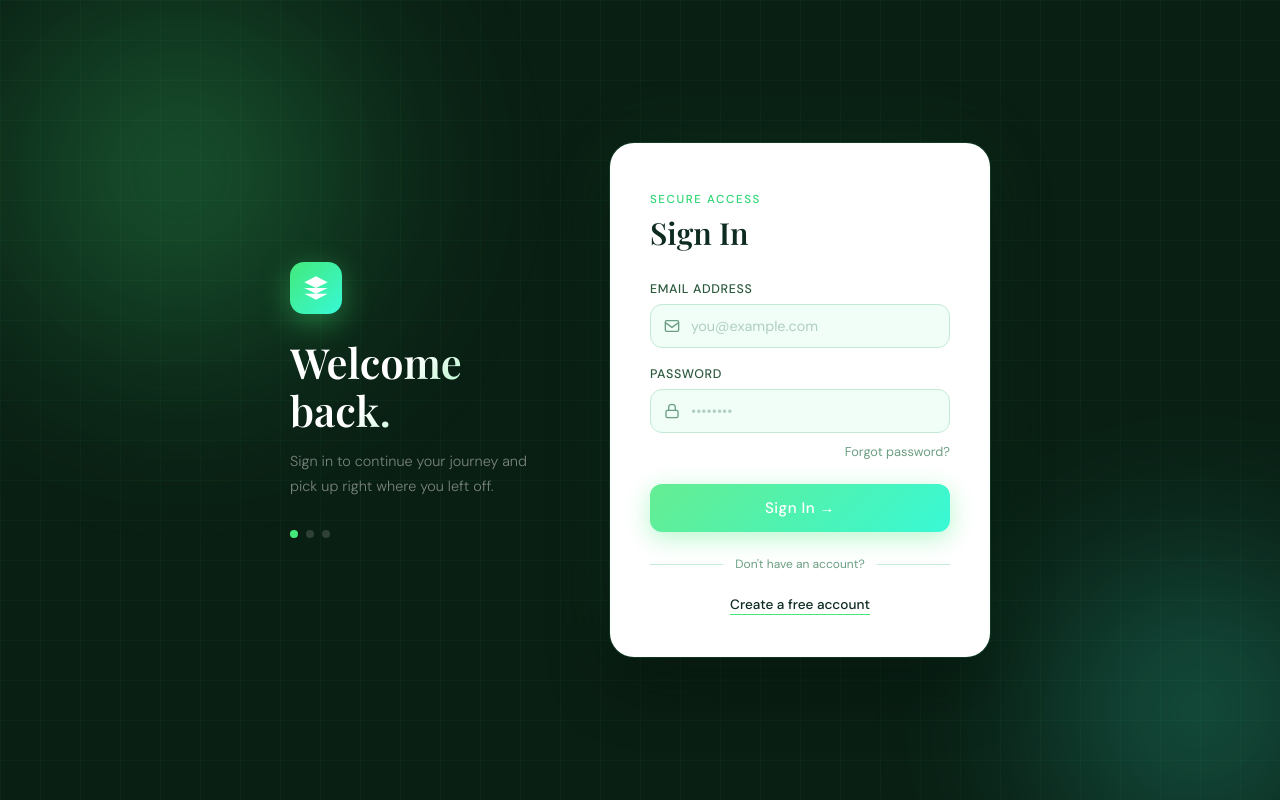
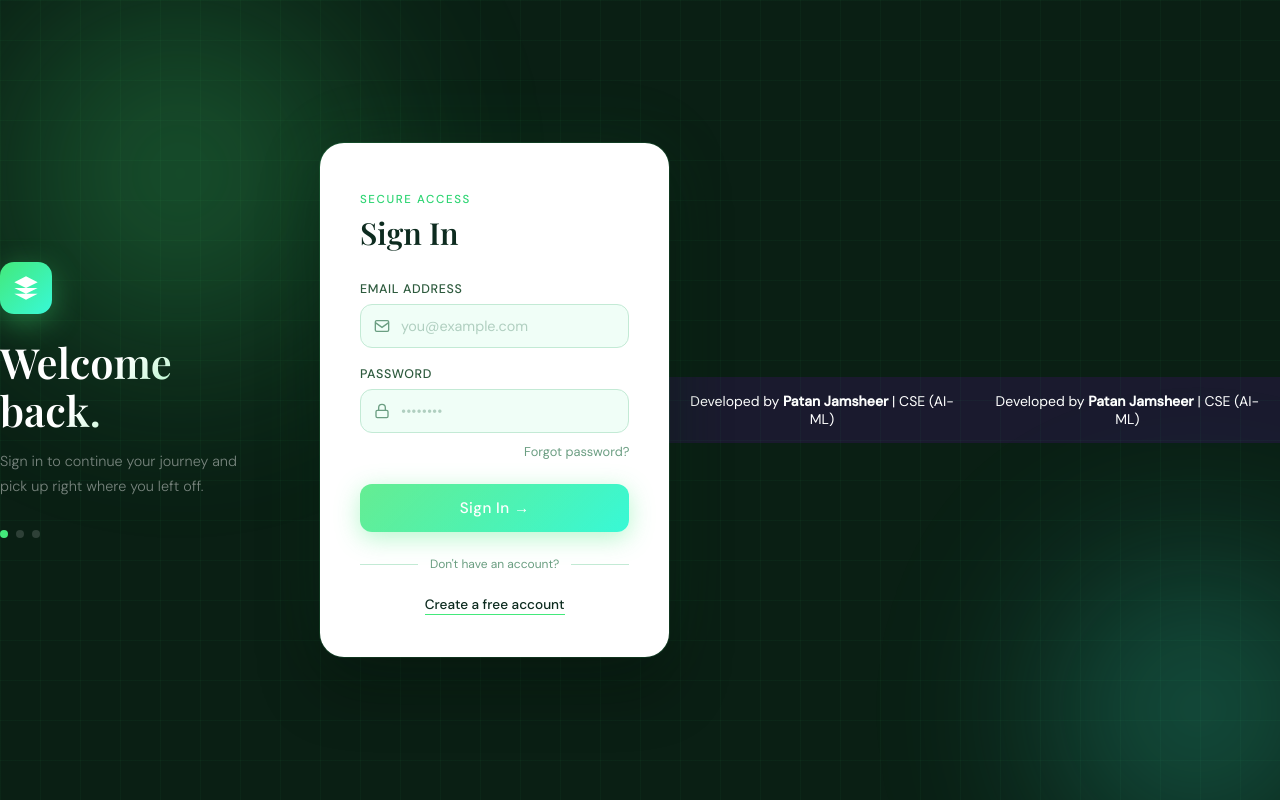
Before and after one commit to patan-jamsheer/campus-lost-found, a Flask app: page / in a window 1280 px wide. Run offline with Flask 3, Linux system fonts and the light colour scheme.

Commit message:
add developer footer

```diff
--- a/templates/admin_dashboard.html
+++ b/templates/admin_dashboard.html
@@ -357,5 +357,11 @@
         </div>
     </div>
 </div>
+<div style="text-align:center; padding:15px; background:#1a1a2e; color:#fff; font-size:14px; margin-top:20px;">
+Developed by <b>Patan Jamsheer</b> | CSE (AI-ML)
+</div>
+<div style="text-align:center; padding:15px; background:#1a1a2e; color:#fff; font-size:14px; margin-top:20px;">
+Developed by <b>Patan Jamsheer</b> | CSE (AI-ML)
+</div>
 </body>
 </html>
--- a/templates/admin_users.html
+++ b/templates/admin_users.html
@@ -166,5 +166,11 @@ function filterUsers() {
     document.getElementById('userCount').textContent = visible + ' users';
 }
 </script>
+<div style="text-align:center; padding:15px; background:#1a1a2e; color:#fff; font-size:14px; margin-top:20px;">
+Developed by <b>Patan Jamsheer</b> | CSE (AI-ML)
+</div>
+<div style="text-align:center; padding:15px; background:#1a1a2e; color:#fff; font-size:14px; margin-top:20px;">
+Developed by <b>Patan Jamsheer</b> | CSE (AI-ML)
+</div>
 </body>
 </html>
--- a/templates/dashboard.html
+++ b/templates/dashboard.html
@@ -111,5 +111,11 @@
     </div>
 </div>
 
+<div style="text-align:center; padding:15px; background:#1a1a2e; color:#fff; font-size:14px; margin-top:20px;">
+Developed by <b>Patan Jamsheer</b> | CSE (AI-ML)
+</div>
+<div style="text-align:center; padding:15px; background:#1a1a2e; color:#fff; font-size:14px; margin-top:20px;">
+Developed by <b>Patan Jamsheer</b> | CSE (AI-ML)
+</div>
 </body>
 </html>
--- a/templates/edit_profile.html
+++ b/templates/edit_profile.html
@@ -450,5 +450,11 @@ function previewPic(input) {
 }
 </script>
 
+<div style="text-align:center; padding:15px; background:#1a1a2e; color:#fff; font-size:14px; margin-top:20px;">
+Developed by <b>Patan Jamsheer</b> | CSE (AI-ML)
+</div>
+<div style="text-align:center; padding:15px; background:#1a1a2e; color:#fff; font-size:14px; margin-top:20px;">
+Developed by <b>Patan Jamsheer</b> | CSE (AI-ML)
+</div>
 </body>
 </html>
--- a/templates/found_item_detail.html
+++ b/templates/found_item_detail.html
@@ -249,5 +249,11 @@
         </div>
     </div>
 </div>
+<div style="text-align:center; padding:15px; background:#1a1a2e; color:#fff; font-size:14px; margin-top:20px;">
+Developed by <b>Patan Jamsheer</b> | CSE (AI-ML)
+</div>
+<div style="text-align:center; padding:15px; background:#1a1a2e; color:#fff; font-size:14px; margin-top:20px;">
+Developed by <b>Patan Jamsheer</b> | CSE (AI-ML)
+</div>
 </body>
 </html>
--- a/templates/found_items_list.html
+++ b/templates/found_items_list.html
@@ -249,5 +249,11 @@
     </div>
 </div>
 
+<div style="text-align:center; padding:15px; background:#1a1a2e; color:#fff; font-size:14px; margin-top:20px;">
+Developed by <b>Patan Jamsheer</b> | CSE (AI-ML)
+</div>
+<div style="text-align:center; padding:15px; background:#1a1a2e; color:#fff; font-size:14px; margin-top:20px;">
+Developed by <b>Patan Jamsheer</b> | CSE (AI-ML)
+</div>
 </body>
 </html>
--- a/templates/login.html
+++ b/templates/login.html
@@ -355,5 +355,11 @@ background-clip: text;
 
 </div>
 
+<div style="text-align:center; padding:15px; background:#1a1a2e; color:#fff; font-size:14px; margin-top:20px;">
+Developed by <b>Patan Jamsheer</b> | CSE (AI-ML)
+</div>
+<div style="text-align:center; padding:15px; background:#1a1a2e; color:#fff; font-size:14px; margin-top:20px;">
+Developed by <b>Patan Jamsheer</b> | CSE (AI-ML)
+</div>
 </body>
 </html>
--- a/templates/lost_item_detail.html
+++ b/templates/lost_item_detail.html
@@ -330,5 +330,11 @@
     </div>
 </div>
 
+<div style="text-align:center; padding:15px; background:#1a1a2e; color:#fff; font-size:14px; margin-top:20px;">
+Developed by <b>Patan Jamsheer</b> | CSE (AI-ML)
+</div>
+<div style="text-align:center; padding:15px; background:#1a1a2e; color:#fff; font-size:14px; margin-top:20px;">
+Developed by <b>Patan Jamsheer</b> | CSE (AI-ML)
+</div>
 </body>
 </html>
--- a/templates/lost_items_list.html
+++ b/templates/lost_items_list.html
@@ -196,5 +196,11 @@
         {% endif %}
     </div>
 </div>
+<div style="text-align:center; padding:15px; background:#1a1a2e; color:#fff; font-size:14px; margin-top:20px;">
+Developed by <b>Patan Jamsheer</b> | CSE (AI-ML)
+</div>
+<div style="text-align:center; padding:15px; background:#1a1a2e; color:#fff; font-size:14px; margin-top:20px;">
+Developed by <b>Patan Jamsheer</b> | CSE (AI-ML)
+</div>
 </body>
 </html>
--- a/templates/my_claims.html
+++ b/templates/my_claims.html
@@ -153,5 +153,11 @@
     </div>
     {% endif %}
 </div>
+<div style="text-align:center; padding:15px; background:#1a1a2e; color:#fff; font-size:14px; margin-top:20px;">
+Developed by <b>Patan Jamsheer</b> | CSE (AI-ML)
+</div>
+<div style="text-align:center; padding:15px; background:#1a1a2e; color:#fff; font-size:14px; margin-top:20px;">
+Developed by <b>Patan Jamsheer</b> | CSE (AI-ML)
+</div>
 </body>
 </html>
--- a/templates/profile.html
+++ b/templates/profile.html
@@ -712,5 +712,11 @@
     </div>
 </div>
 
+<div style="text-align:center; padding:15px; background:#1a1a2e; color:#fff; font-size:14px; margin-top:20px;">
+Developed by <b>Patan Jamsheer</b> | CSE (AI-ML)
+</div>
+<div style="text-align:center; padding:15px; background:#1a1a2e; color:#fff; font-size:14px; margin-top:20px;">
+Developed by <b>Patan Jamsheer</b> | CSE (AI-ML)
+</div>
 </body>
 </html>
--- a/templates/report_found.html
+++ b/templates/report_found.html
@@ -417,5 +417,11 @@
     document.getElementById('date_found').max = new Date().toISOString().split('T')[0];
 </script>
 
+<div style="text-align:center; padding:15px; background:#1a1a2e; color:#fff; font-size:14px; margin-top:20px;">
+Developed by <b>Patan Jamsheer</b> | CSE (AI-ML)
+</div>
+<div style="text-align:center; padding:15px; background:#1a1a2e; color:#fff; font-size:14px; margin-top:20px;">
+Developed by <b>Patan Jamsheer</b> | CSE (AI-ML)
+</div>
 </body>
 </html>
--- a/templates/report_lost.html
+++ b/templates/report_lost.html
@@ -257,5 +257,11 @@
     document.getElementById('date_lost').max = new Date().toISOString().split('T')[0];
 </script>
 
+<div style="text-align:center; padding:15px; background:#1a1a2e; color:#fff; font-size:14px; margin-top:20px;">
+Developed by <b>Patan Jamsheer</b> | CSE (AI-ML)
+</div>
+<div style="text-align:center; padding:15px; background:#1a1a2e; color:#fff; font-size:14px; margin-top:20px;">
+Developed by <b>Patan Jamsheer</b> | CSE (AI-ML)
+</div>
 </body>
 </html>
--- a/templates/signup.html
+++ b/templates/signup.html
@@ -1160,5 +1160,11 @@
     document.head.appendChild(style);
 </script>
 
+<div style="text-align:center; padding:15px; background:#1a1a2e; color:#fff; font-size:14px; margin-top:20px;">
+Developed by <b>Patan Jamsheer</b> | CSE (AI-ML)
+</div>
+<div style="text-align:center; padding:15px; background:#1a1a2e; color:#fff; font-size:14px; margin-top:20px;">
+Developed by <b>Patan Jamsheer</b> | CSE (AI-ML)
+</div>
 </body>
 </html>
```
